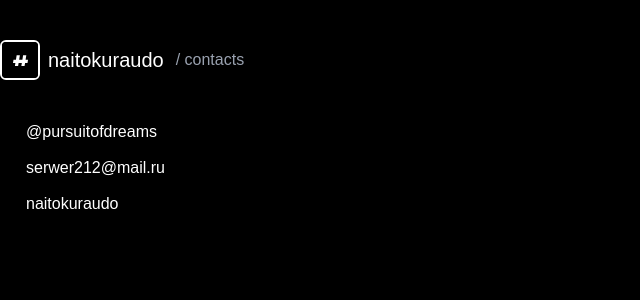
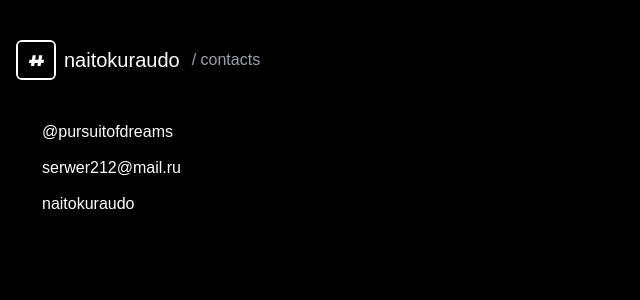
Before and after one commit to naitokuraudo/personal, a Vue app: page /contacts in a window 1280 px wide. Shown: the top 300 px of the page, without its empty margins (0-640 px from the left). Built offline with nearby package versions, Linux system fonts and the light colour scheme; some icons are missing; a web font is replaced by a local one.

Commit message:
adaptive fixes

```diff
--- a/src/views/ContactsView.vue
+++ b/src/views/ContactsView.vue
@@ -4,7 +4,7 @@ import {RiTelegramFill, RiMailFill, RiGithubFill} from '@remixicon/vue'
 </script>
 
 <template>
-  <main>
+  <main class="px-4">
     <div class="flex items-center gap-3 mt-10 container mx-auto">
       <Header />
       <span class="text-gray-400 text-base">/ contacts</span>
--- a/src/views/HomeView.vue
+++ b/src/views/HomeView.vue
@@ -4,7 +4,7 @@ import NavLinks from '@/components/NavLinks.vue'
 </script>
 
 <template>
-  <main>
+  <main class="px-4">
     <section class="container mx-auto mt-10">
       <Header/>
       <nav class="mt-10">
--- a/src/views/ProjectsView.vue
+++ b/src/views/ProjectsView.vue
@@ -3,7 +3,7 @@ import Header from '@/components/Header.vue'
 </script>
 
 <template>
-  <main>
+  <main class="px-4">
     <div class="flex items-center gap-3 mt-10 container mx-auto">
       <Header />
       <span class="text-gray-400 text-base">/ projects</span>
--- a/src/views/TeamView.vue
+++ b/src/views/TeamView.vue
@@ -3,7 +3,7 @@ import Header from '@/components/Header.vue'
 </script>
 
 <template>
-  <main>
+  <main class="px-4">
     <div class="flex items-center gap-3 mt-10 container mx-auto">
       <Header />
       <span class="text-gray-400 text-base">/ team</span>
```
